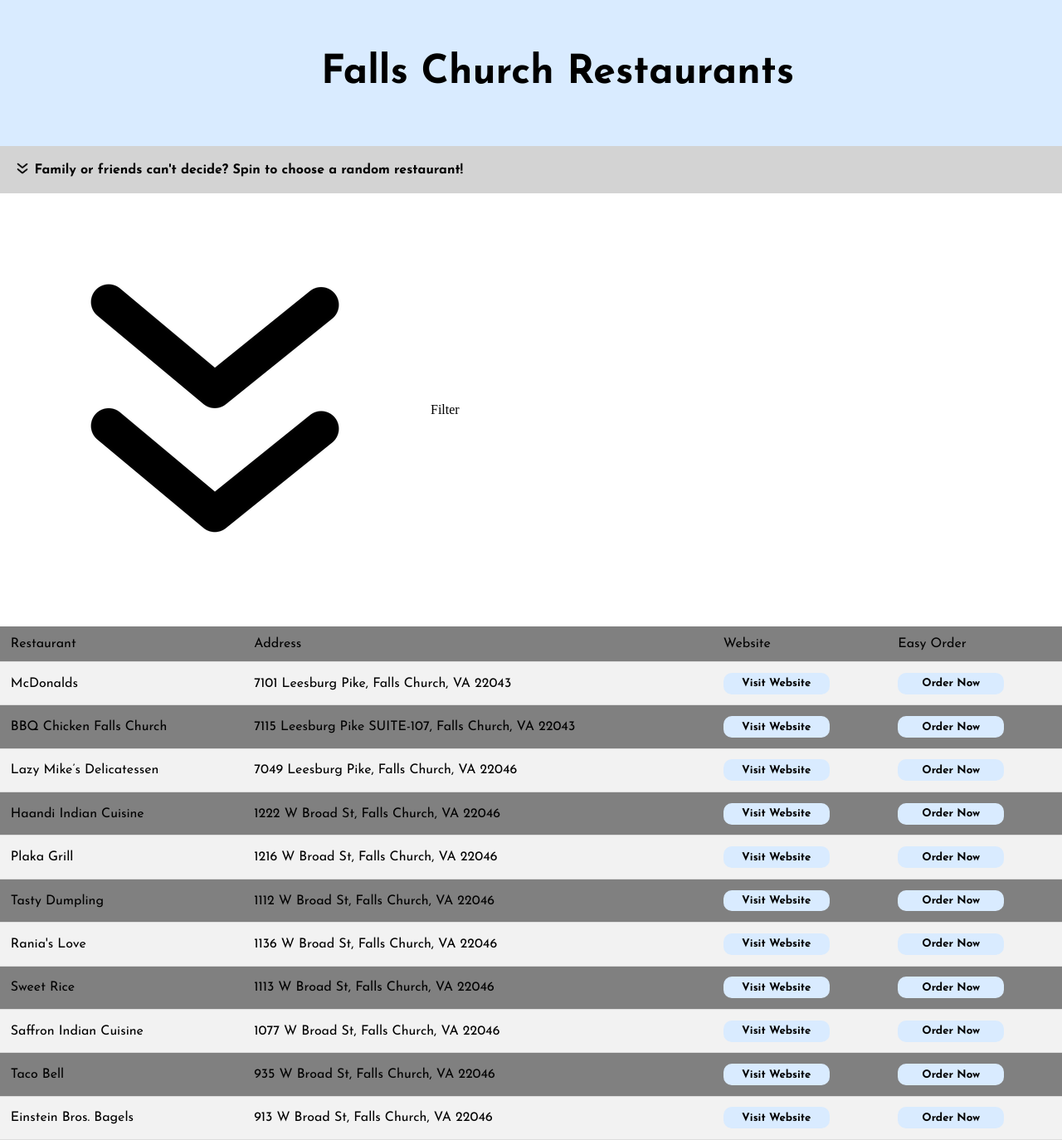
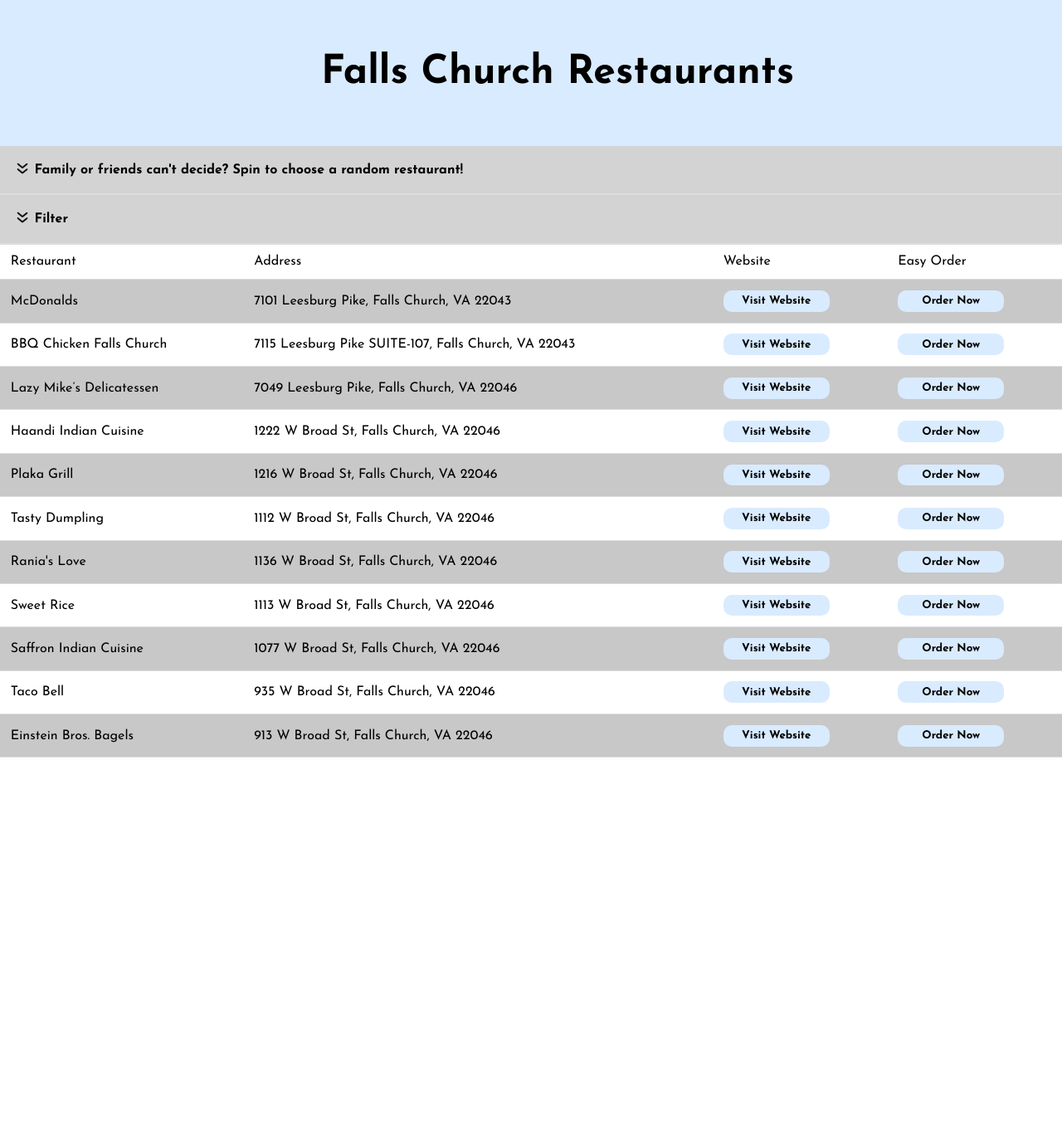
Before and after one commit to DannyOppenheimer/FallsChurchRestaurants, a Jekyll site: the page built from index.html, in a window 1280 px wide. Shown: the whole page at 83% size. Built offline with Jekyll 4.4.1, drawn with Linux system fonts in a browser that asks for light colours; after the commit the page ends 913 px from its top, so only the background shows below that.

Commit message:
Fixed css on Filter section

```diff
--- a/css/index.css
+++ b/css/index.css
@@ -19,16 +19,23 @@
     font-size: 1em;
     font-weight: bold;
     font-family: 'Josefin Sans', sans-serif;
+    border-bottom: 2px solid #ddd;
 }
 
-#spinner #down_arrow {
+#filter {
+    background: #D3D3D3;
+    padding: 1vw 1vw 1vw 1vw;
+    font-size: 1em;
+    font-weight: bold;
+    font-family: 'Josefin Sans', sans-serif;
+    border-bottom: 2px solid #ddd;
+}
+
+.down_arrow {
     width: 1.7vw;
     height: 1.7vw;
 }
 
-#master_restaurant_list:nth-child(4) {
-    background-color: gray;
-}
 #master_restaurant_list {
     font-family: 'Josefin Sans', sans-serif;
     width: 100%;
@@ -53,5 +60,5 @@
 }
 
 tr:nth-child(even) {
-    background-color: #f2f2f2;
+    background-color: #C8C8C8;
 }
--- a/index.html
+++ b/index.html
@@ -13,7 +13,7 @@
     <div id="spinner">
         <table>
             <tr>
-                <td><img id="down_arrow" src='down.png'></td>
+                <td><img class="down_arrow" src='down.png'></td>
                 <td><p>Family or friends can't decide? Spin to choose a random restaurant!</p></td>
             </tr>
         </table>
@@ -21,7 +21,7 @@
     <div id='filter'>
         <table>
             <tr>
-                <td><img id="down_arrow" src='down.png'></td>
+                <td><img class="down_arrow" src='down.png'></td>
                 <td><p>Filter</p></td>
             </tr>
         </table>
```
